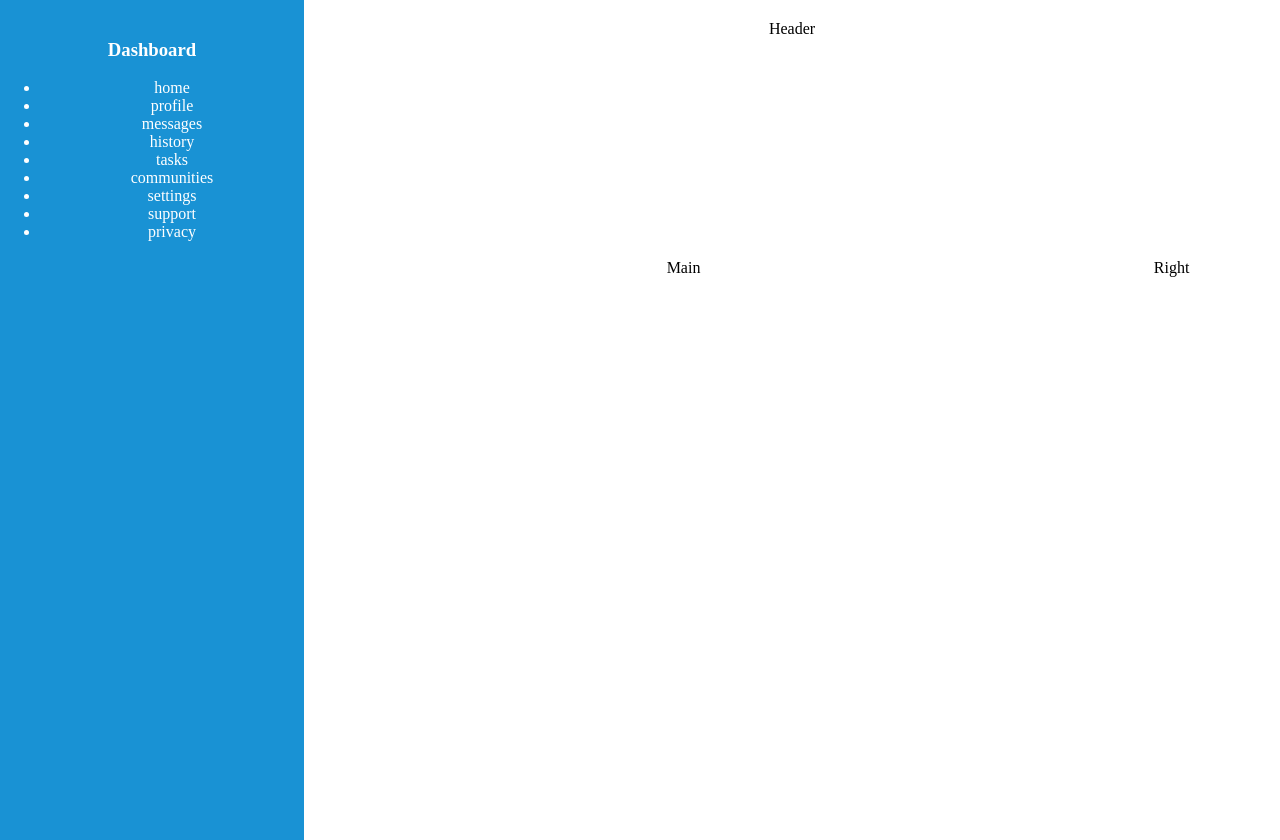
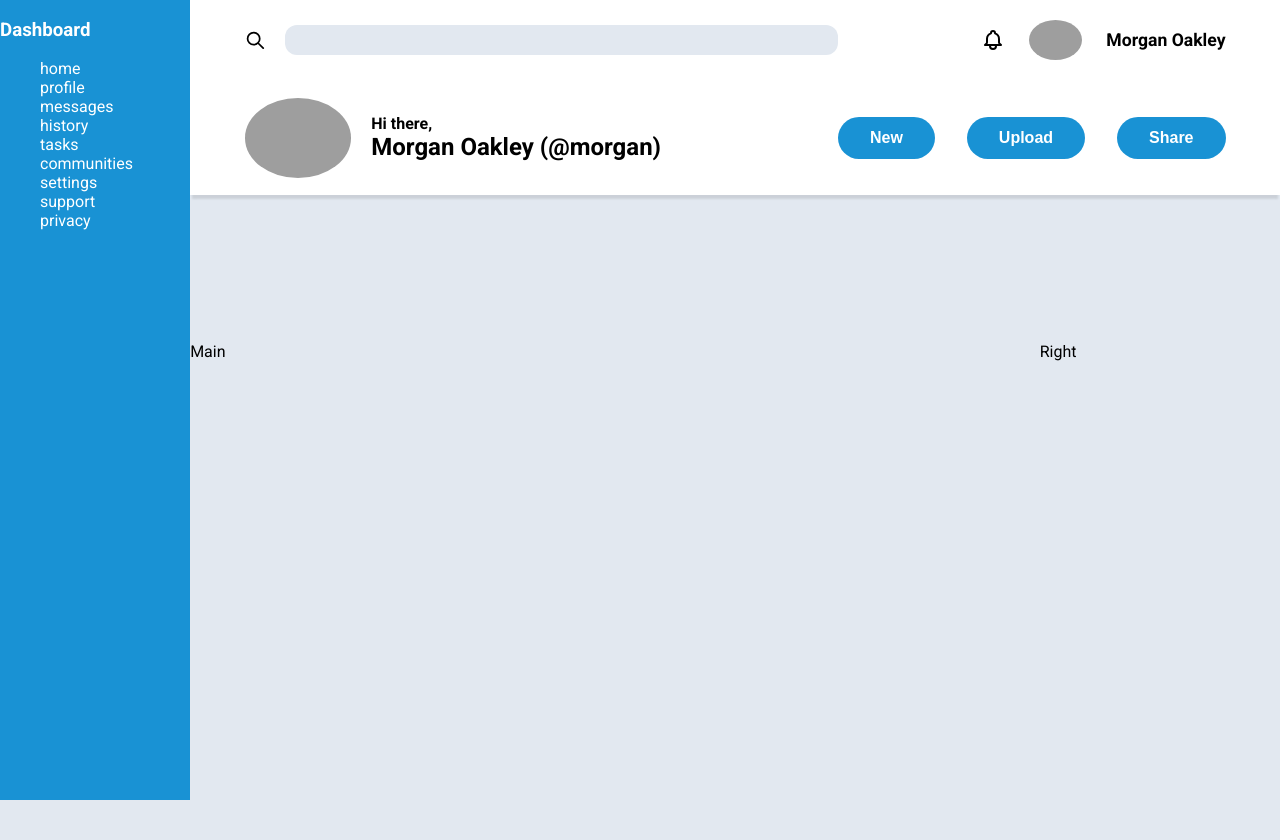
Before and after one commit to fadilshardy/admin-dashboard-mockup, a plain HTML site: page index.html in a window 1280 px wide. After the commit the page ends 800 px from the top, so only its background shows below. Drawn offline with Linux system fonts and the light colour scheme; grey boxes are pictures that could not be loaded.

Commit message:
add header style

```diff
--- a/index.html
+++ b/index.html
@@ -1,5 +1,6 @@
 <!DOCTYPE html>
 <html lang="en">
+
 <head>
     <meta charset="UTF-8">
     <meta http-equiv="X-UA-Compatible" content="IE=edge">
@@ -7,9 +8,46 @@
     <title>Admin dashboard mockup (The Odin Project)</title>
     <link rel="stylesheet" href="public/style.css">
 </head>
+
 <body>
     <div class="grid-container">
-      <div class="item1">Header</div>
+        <div class="header">
+            <div class="top-header">
+                <div class="search">
+                    <svg xmlns="http://www.w3.org/2000/svg" fill="none" viewBox="0 0 24 24"
+                        stroke="currentColor" stroke-width="2">
+                        <path stroke-linecap="round" stroke-linejoin="round"
+                            d="M21 21l-6-6m2-5a7 7 0 11-14 0 7 7 0 0114 0z" />
+                    </svg>
+                    <input type="search" name="" id="">
+                </div>
+
+                <div class="notification">
+                    <svg xmlns="http://www.w3.org/2000/svg" fill="none" viewBox="0 0 24 24" stroke="currentColor" stroke-width="2">
+                        <path stroke-linecap="round" stroke-linejoin="round" d="M15 17h5l-1.405-1.405A2.032 2.032 0 0118 14.158V11a6.002 6.002 0 00-4-5.659V5a2 2 0 10-4 0v.341C7.67 6.165 6 8.388 6 11v3.159c0 .538-.214 1.055-.595 1.436L4 17h5m6 0v1a3 3 0 11-6 0v-1m6 0H9" />
+                      </svg>
+
+                    <img src="https://img.freepik.com/free-vector/red-hood-doom-character-with-pixel-art-style_475147-501.jpg?w=2000" alt="">
+                    <span>Morgan Oakley</span>
+
+                </div>
+            </div>
+            <div class="bottom-header">
+                <div class="profile">
+                    <img src="https://img.freepik.com/free-vector/red-hood-doom-character-with-pixel-art-style_475147-501.jpg?w=2000" alt="" class="avatar">
+                    <p>
+                        <span>Hi there,</span>
+                        Morgan Oakley (@morgan)
+                    </p>
+                </div>
+
+                <div class="actions">
+                    <button class="btn">New</button>
+                    <button class="btn">Upload</button>
+                    <button class="btn">Share</button>
+                </div>
+            </div>
+        </div>
         <div class="sidebar">
             <h3>Dashboard</h3>
 
@@ -31,4 +69,5 @@
 
     <script src="public/script.js"></script>
 </body>
+
 </html>
--- a/public/style.css
+++ b/public/style.css
@@ -1,13 +1,149 @@
+@import url('https://fonts.googleapis.com/css2?family=Roboto:ital,wght@0,100;0,300;0,400;0,500;0,700;0,900;1,100;1,300;1,400;1,500;1,700;1,900&display=swap');
+
+:root {
+  --primary-color: #1992D4;
+}
+
+
 body {
+    font-family: 'Roboto', sans-serif;
     margin: 0;
     padding: 0;
+    background-color: #E2E8F0;
 }
 
 ul {
+  list-style-type: none;
+}
+
+/* HEADER SECTION */
+
+.header {
+  grid-area: header;
+  background-color: #FFFF;
+  height: fit-content;
+  display: flex;
+  flex-direction: column;
+  justify-content: start;
 
 }
 
-.item1 { grid-area: header; }
+/* TOP HEADER SECTION */
+
+.top-header {
+  display: flex;
+  width: auto;
+  background-color: white;
+  justify-content: space-between;
+  padding: 20px 5% 10px 5%;
+}
+
+.search {
+  display: flex;
+  align-items: center;
+  gap: 20px;
+  width: 100%;
+}
+
+.search input {
+  border: none;
+  background-color: #E2E8F0;
+  height: 30px;
+  border-radius: 12px;
+  width: 75%;
+}
+
+.search svg {
+  height: 1.3rem;
+  width: 1.3rem;
+}
+
+.notification {
+  display: flex;
+  justify-content: space-between;
+  gap: 1.5rem;
+  width: auto;
+  align-items: center;
+}
+
+.notification span {
+  font-size: 1.1rem;
+  white-space: nowrap;
+  font-weight: bold;
+}
+
+.notification svg {
+  height: 1.5rem;
+  width: 1.5rem;
+}
+
+.notification img {
+  height: 40px;
+  width: auto;
+  border-radius: 50%;
+}
+
+/* BOTTOM HEADER  SECTION */
+
+.bottom-header {
+  display: flex;
+  width: auto;
+  background-color: white;
+  justify-content: space-between;
+  padding: 20px 5% 10px 5%;
+  align-items: center;
+  box-shadow: 0 6px 2px -2px rgba(0, 0, 0, 0.1);
+}
+
+.profile {
+  display: flex;
+  align-items: center;
+  gap: 20px;
+  font-weight: bold;
+}
+
+
+
+.profile p {
+  display: flex;
+  flex-direction: column;
+  font-size: 1.5rem;
+
+}
+
+.profile span {
+  font-size: 1rem;
+
+}
+
+
+.bottom-header .avatar {
+  height: 80px;
+  width: auto;
+  border-radius: 50%;
+}
+
+
+.bottom-header .actions {
+  display: flex;
+  gap: 2rem;
+}
+
+
+.btn {
+  background-color: var(--primary-color);
+  color: white;
+  border: none;
+  font-size: 16px;
+  font-weight: 600;
+  padding: 12px 32px;
+  border-radius: 24px;
+  margin: 0;
+}
+
+
+
+/* END HEADER SECTION */
 
 .item3 { grid-area: main; }
 .item4 { grid-area: right; }
@@ -22,14 +158,11 @@ ul {
     'sidebar main main main main right';
 }
 
-.grid-container > div {
-  text-align: center;
-  padding: 20px 0;
-}
+
 
 .sidebar {
     grid-area: sidebar;
     height: 100vh;
-    background-color: #1992D4;
+    background-color: var(--primary-color);
     color: white;
  }
```
Lines whose indentation alone changed are shown as unchanged.
